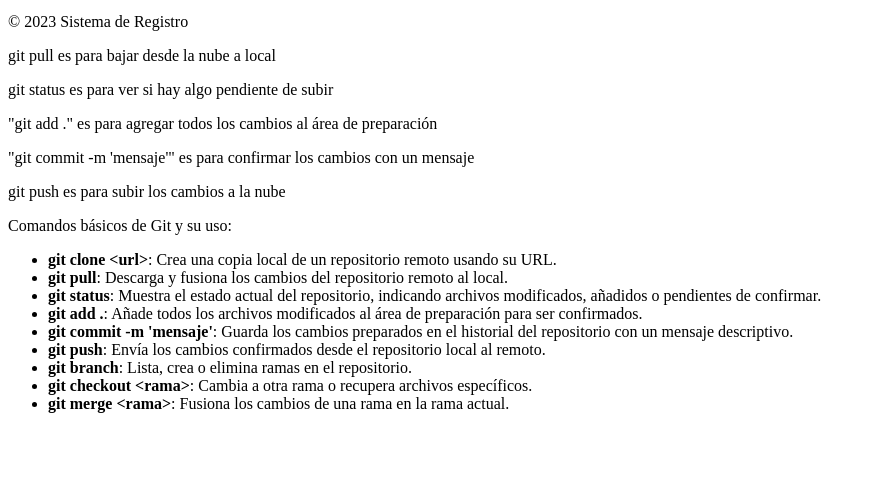
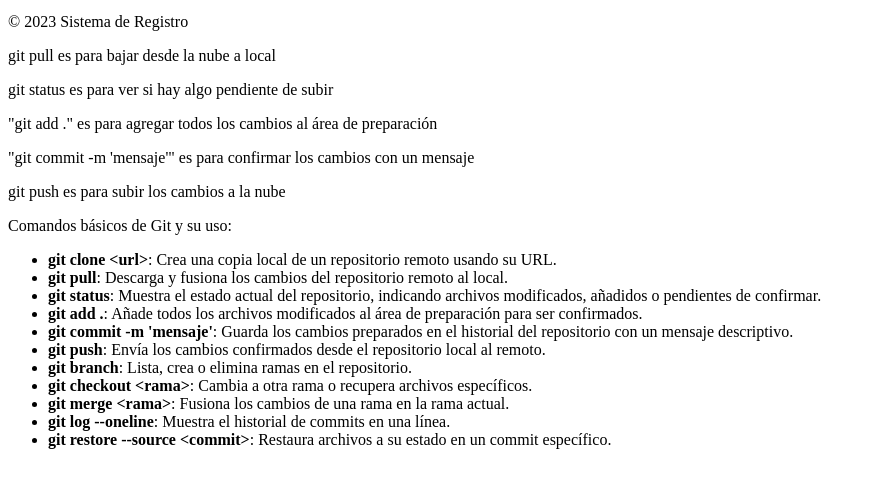
Before and after one commit to 1532476/sistema-de-registro, a plain HTML site: page contacto.html in a window 1280 px wide. Shown: the part 101-588 px from the top of the page, without its empty margins (0-871 px from the left). Drawn offline with Linux system fonts and the light colour scheme.

Commit message:
se agrego contacto.html

```diff
--- a/contacto.html
+++ b/contacto.html
@@ -27,6 +27,8 @@
         <li><strong>git branch</strong>: Lista, crea o elimina ramas en el repositorio.</li>
         <li><strong>git checkout &lt;rama&gt;</strong>: Cambia a otra rama o recupera archivos específicos.</li>
         <li><strong>git merge &lt;rama&gt;</strong>: Fusiona los cambios de una rama en la rama actual.</li>
+        <li><strong>git log --oneline</strong>: Muestra el historial de commits en una línea.</li>
+        <li><strong>git restore --source &lt;commit&gt;</strong>: Restaura archivos a su estado en un commit específico.</li>
     </ul>
 
     </footer>
```
